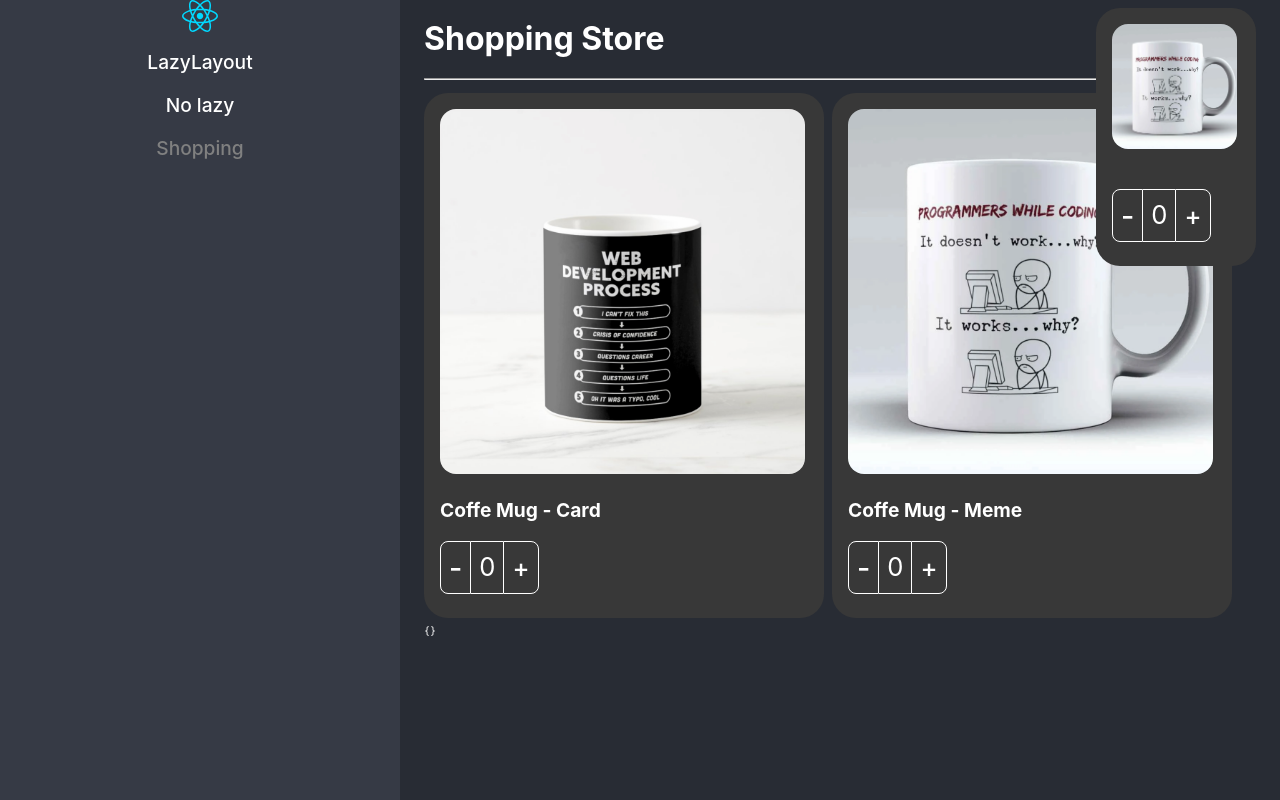
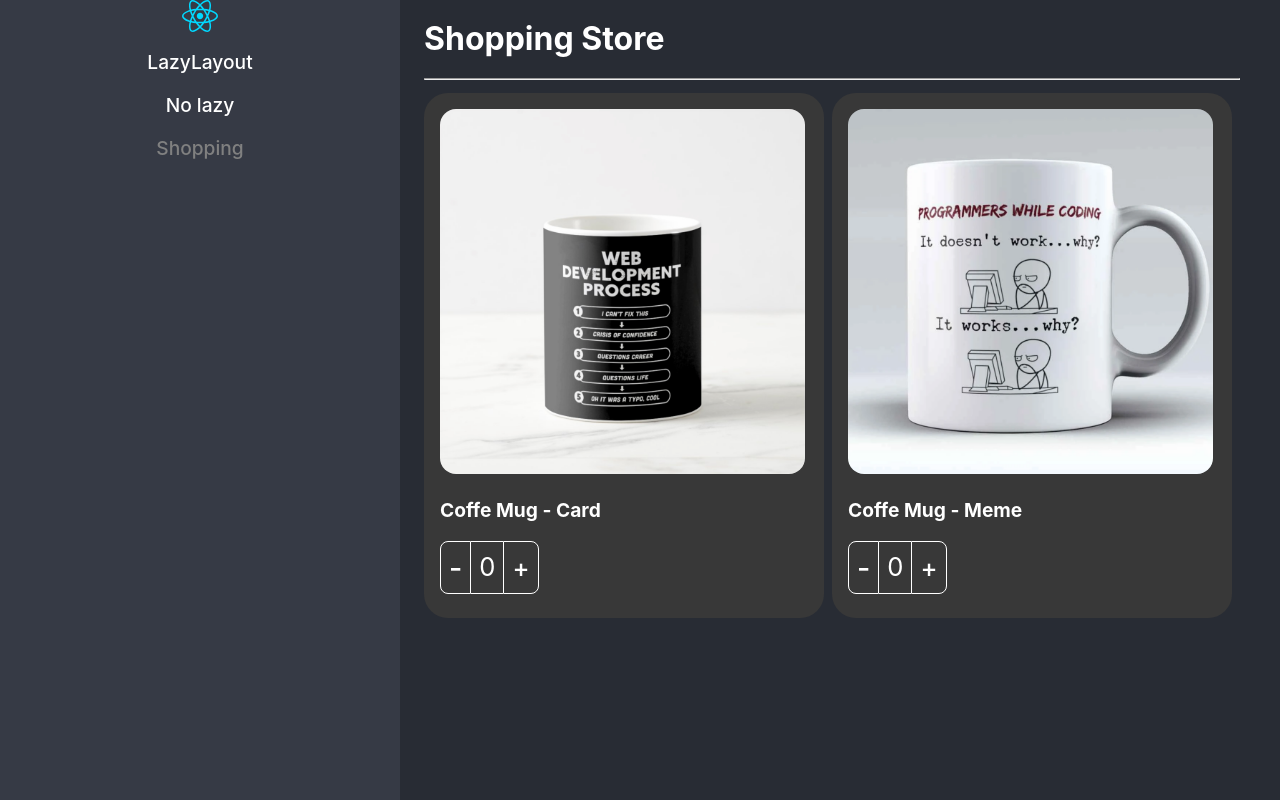
Before and after one commit to RogerCastillo877/initial-react-vite, a React (Vite) app: page / in a window 1280 px wide. Built offline with nearby package versions, Linux system fonts and the light colour scheme.

Commit message:
display items in shopping cart

```diff
--- a/src/patterns/pages/ShoppingPage.tsx
+++ b/src/patterns/pages/ShoppingPage.tsx
@@ -58,20 +58,20 @@ export const ShoppingPage = () => {
         }
       </div>
       <div className='shopping-cart'>
+        {
+          Object.entries(shoppingCart).map(([key, product]) => (
             <ProductCard
-          product={product2}
+              key={key}
+              product={product}
               className='bg-dark text-white'
               style={{ width: '10rem' }}
 
             >
               <ProductImage className='custom-image' />
-          <ProductButtons className='custom-buttons' />
+              <ProductButtons className='custom-buttons' style={{ display: 'flex', justifyContent: 'center' }} />
             </ProductCard>
-      </div>
-      <div>
-        <code>
-          {JSON.stringify(shoppingCart, null, 2)}
-        </code>
+          ))
+        }
       </div>
     </div>
   )
```
Lines whose indentation alone changed are shown as unchanged.
